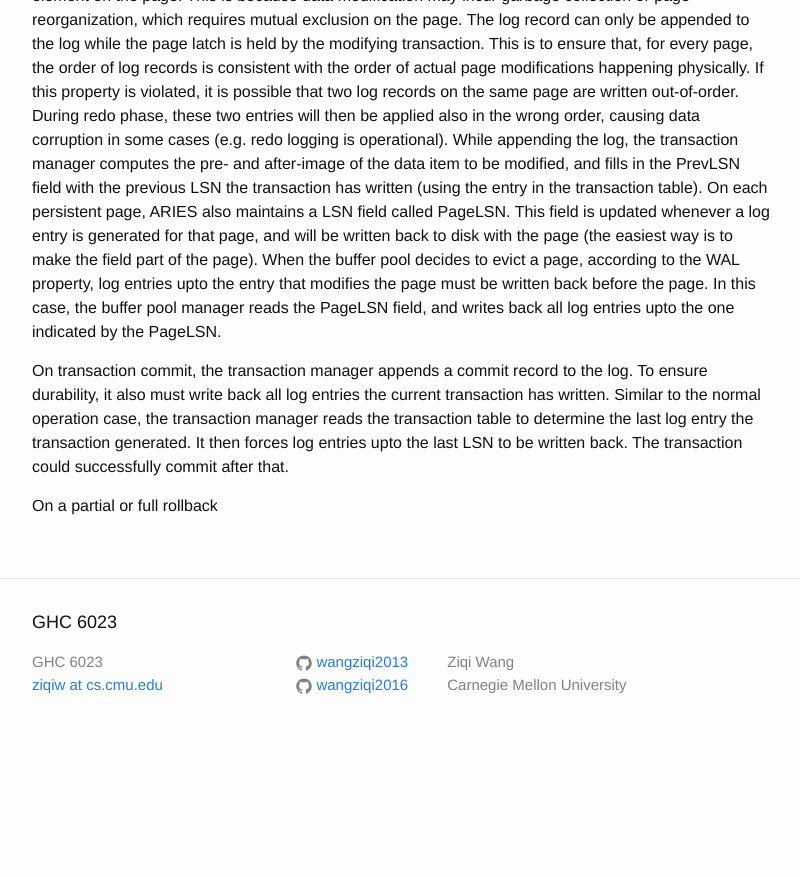
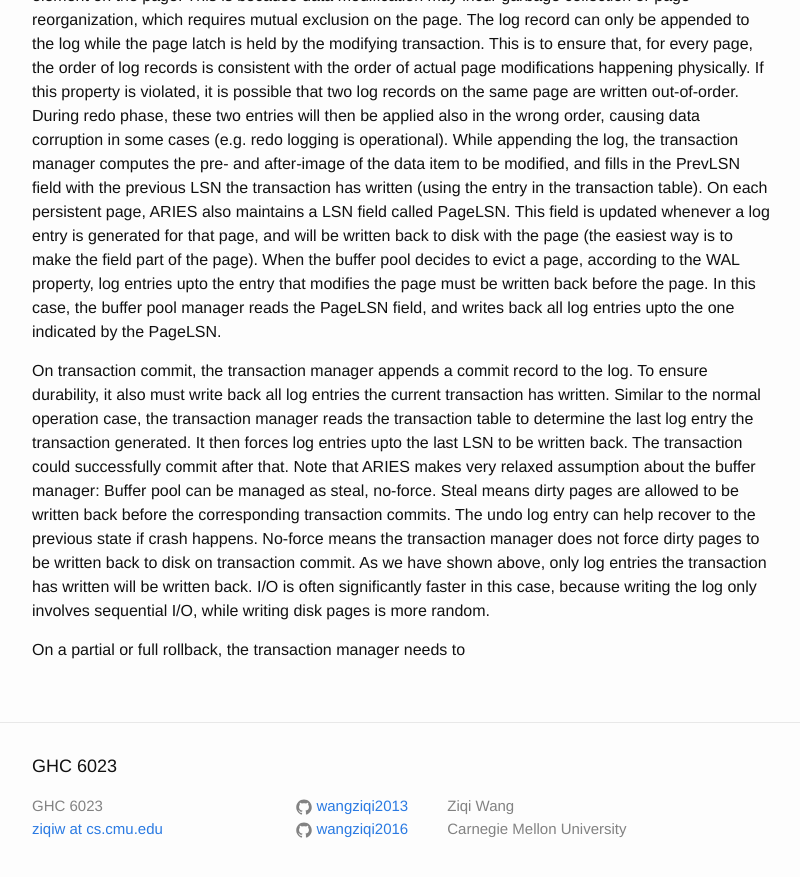
Before and after one commit to wangziqi2013/wangziqi2013.github.io, a Jekyll site: the page built from _posts/2019-01-31-aries.markdown, in a window 1280 px wide and 900 px high, scrolled down 1669 px. Shown: the top 877 px of the window, without its empty margins (238-1038 px from the left). Built offline with Jekyll 4.4.1, drawn with Linux system fonts in a browser that asks for light colours; before the commit the page ends 2425 px from its top, so only the background shows below that.

Commit message:
Adding BPM property

```diff
--- a/_posts/2019-01-31-aries.markdown
+++ b/_posts/2019-01-31-aries.markdown
@@ -70,6 +70,12 @@ all log entries upto the one indicated by the PageLSN.
 On transaction commit, the transaction manager appends a commit record to the log. To ensure durability, it also must
 write back all log entries the current transaction has written. Similar to the normal operation case, the transaction
 manager reads the transaction table to determine the last log entry the transaction generated. It then forces log
-entries upto the last LSN to be written back. The transaction could successfully commit after that.
+entries upto the last LSN to be written back. The transaction could successfully commit after that. Note that ARIES
+makes very relaxed assumption about the buffer manager: Buffer pool can be managed as steal, no-force. Steal means
+dirty pages are allowed to be written back before the corresponding transaction commits. The undo log entry can help
+recover to the previous state if crash happens. No-force means the transaction manager does not force dirty pages
+to be written back to disk on transaction commit. As we have shown above, only log entries the transaction has written
+will be written back. I/O is often significantly faster in this case, because writing the log only involves sequential I/O,
+while writing disk pages is more random.
 
-On a partial or full rollback
+On a partial or full rollback, the transaction manager needs to
```
